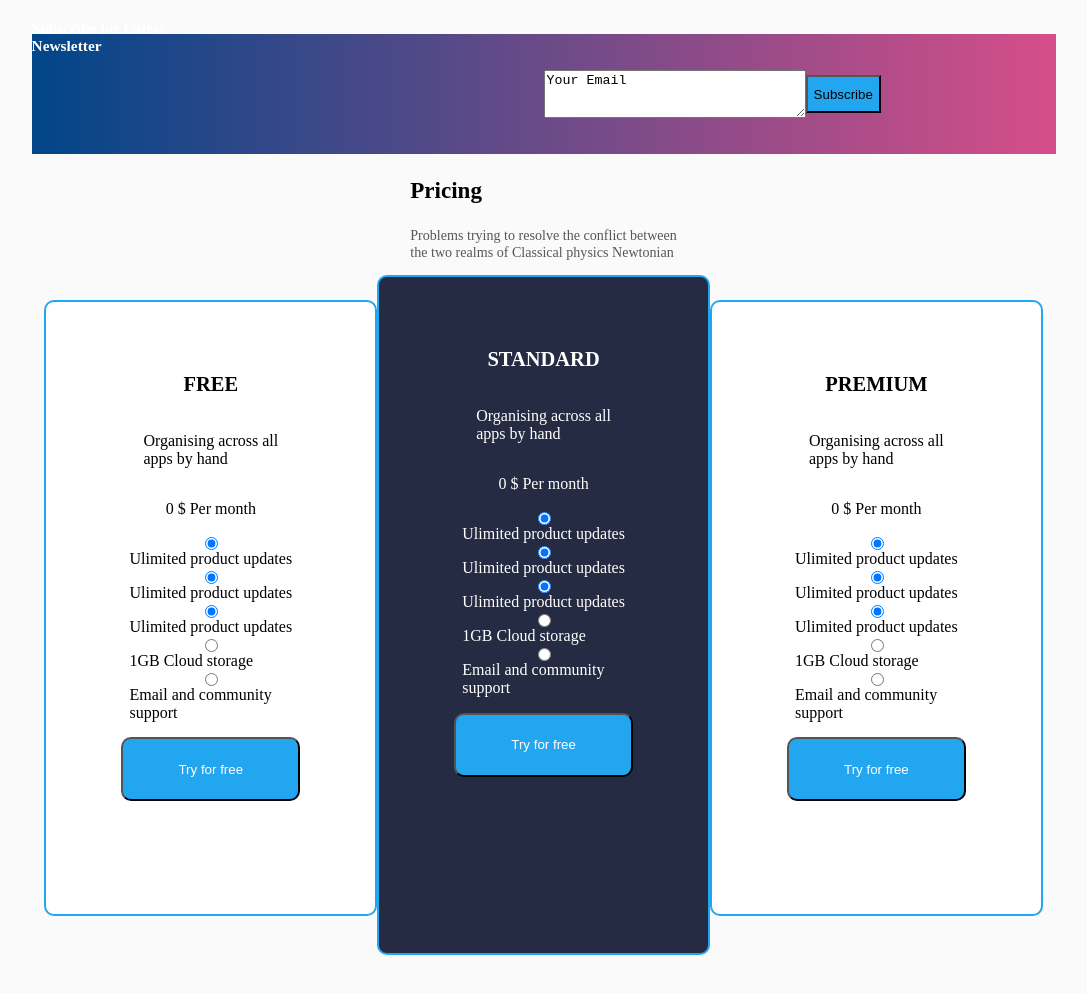
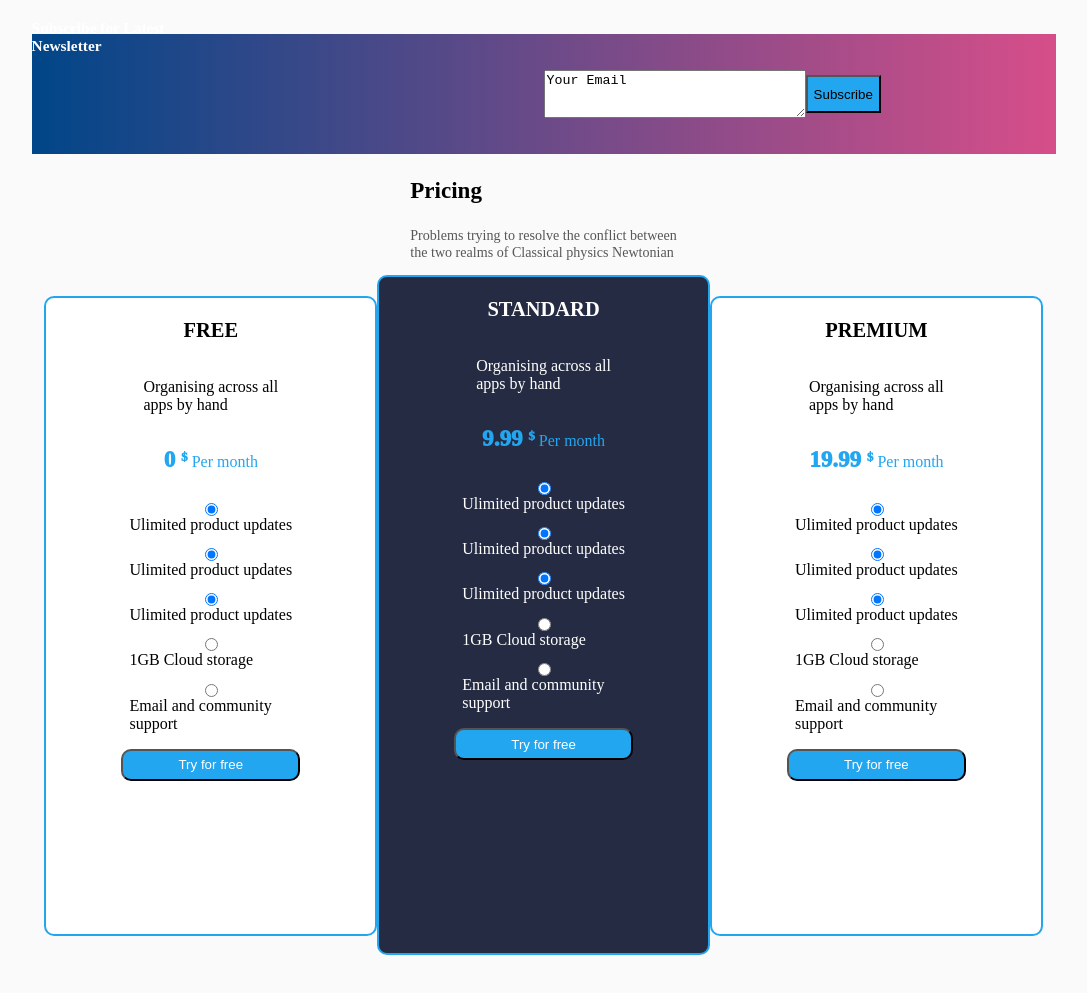
Before and after one commit to victoriamwangi/Insurance-Website, a plain HTML site: page index.html in a window 1280 px wide. Shown: the part 2564-3557 px from the top of the page, without its empty margins (122-1209 px from the left). Drawn offline with Linux system fonts and the light colour scheme.

Commit message:
This commit will add styling to price section

```diff
--- a/index.html
+++ b/index.html
@@ -222,7 +222,7 @@
           <button>Subscribe</button>
         </div>
       </div>
-        <div class="pricing">
+  <div class="pricing">
       <div class="text-pricing">
         <p class="bold-pricing">Pricing</p>
      <p class="plain-pricing">
@@ -234,7 +234,7 @@
         <div class="free c-plain">
           <p class="package">FREE</p>
           <P>Organising across all<br/>apps by hand</P>
-          <p>0 <span>$</span> Per month</p>
+          <p class="cash"><span class="one"><span class="two">0 </span><sup>$</sup> </span>Per month</p>
           <div class="radio">
             <input type="radio" checked>
             <label for="">Ulimited product updates</label>
@@ -253,7 +253,7 @@
         <div class="standard ">
                <p class="package">STANDARD</p>
           <P>Organising across all<br/>apps by hand</P>
-          <p>0 <span>$</span> Per month</p>
+           <p class="cash"><span class="one"><span class="two">9.99 </span><sup>$</sup> </span>Per month</p>
           <div class="radio">
             <input class="checked" checked type="radio">
             <label for="">Ulimited product updates</label>
@@ -272,7 +272,7 @@
         <div class="premium c-plain">
                <p class="package">PREMIUM</p>
           <P>Organising across all<br/>apps by hand</P>
-          <p>0 <span>$</span> Per month</p>
+          <p class="cash"><span class="one"><span class="two">19.99 </span><sup>$</sup> </span>Per month</p>
           <div class="radio">
             <input type="radio" checked>
             <label for="">Ulimited product updates</label>
--- a/style.css
+++ b/style.css
@@ -269,10 +269,10 @@ border: 2px solid var(--blue);
 background-color: white;
 border-radius: 10px;
 align-items: center;
-padding: 5% 1% 5% 1%;
+/* padding: 5% 1% 5% 1%; */
 box-sizing: border-box;
-height: 77vh;
-margin-top: 2.5%;
+height: 80vh;
+margin-top: 2.1%;
 
 }
 .pricing .c-plain button{
@@ -280,19 +280,33 @@ margin-top: 2.5%;
     color: white;
     width:  14vw;
         margin-top: 5%;
-        height: 5vw;
+        height: 2.5vw;
         border-radius: 10px;
 }
 .package{
     font-weight: 700;
     font-size: 1.6vw;
 }
-.pricing .standard button{
+.cash{
+    color: var(--blue)
+}
+
+.pricing .one {
+    font-weight: 1000;
+
+}
+.pricing .two{
+    font-size: 1.8vw;
+}
+.pricing sup~p{
+font-size: 2vw;
+}
+.pricing .standard button {
        background-color: var(--blue);
        color: white;
        width: 14vw;
        margin-top: 5%;
-       height: 5vw;
+       height: 2.5vw;
        border-radius: 10px;
 }
 
@@ -306,7 +320,7 @@ margin-top: 2.5%;
    border-radius: 10px;
    color: white;
    align-items: center;
-    padding: 5% 1% 5% 1%;
+    /* padding: 5% 1% 5% 1%; */
     box-sizing: border-box;
     height: 85vh;
 
@@ -329,6 +343,7 @@ margin-top: 2.5%;
     flex-direction: column;
 }
 .radio input{
-    padding-top: 1vw;
+    margin-top: 1.1vw;
+
 
 }
```
